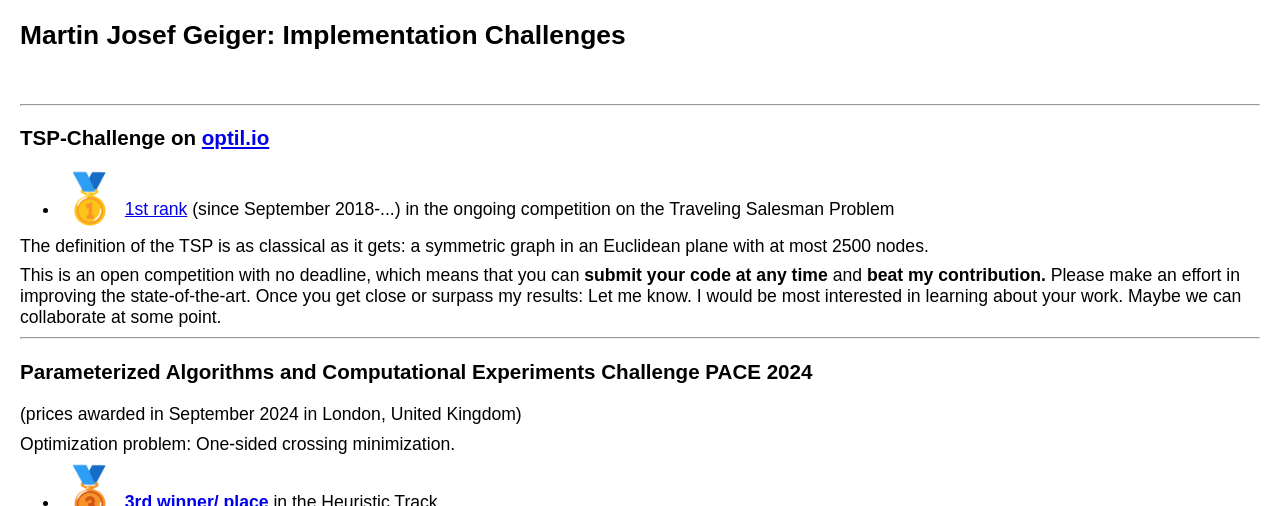
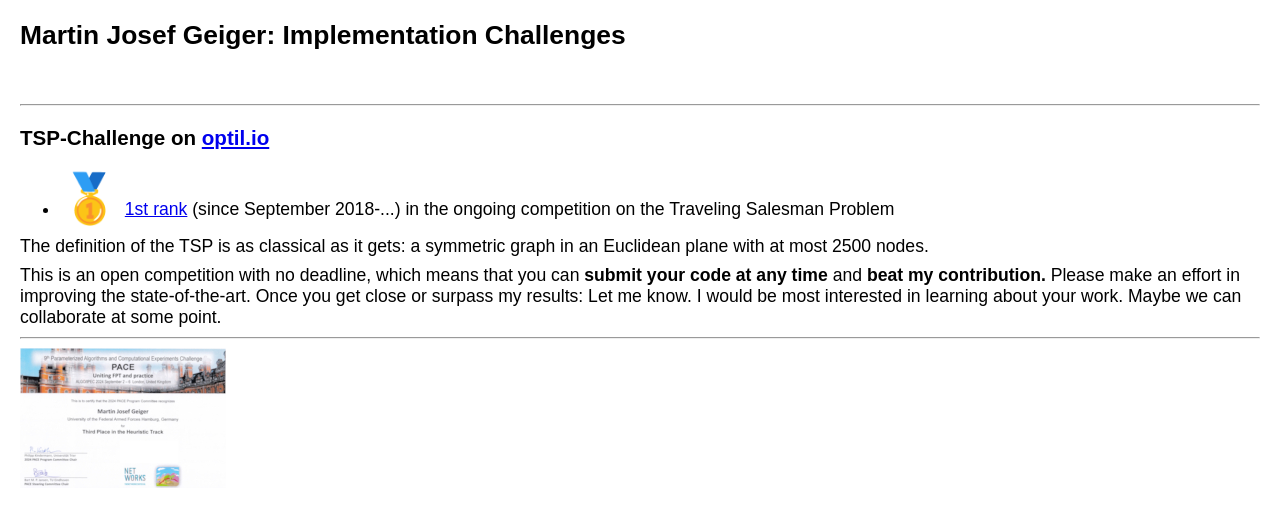
Before and after one commit to MartinJGeiger/martinjgeiger.github.io, a plain HTML site: page implementation_challenges.html in a window 1280 px wide. Shown: the top 506 px of the page. Drawn offline with Linux system fonts and the light colour scheme.

Commit message:
Add files via upload

```diff
--- a/implementation_challenges.html
+++ b/implementation_challenges.html
@@ -49,7 +49,8 @@
                   <hr />
                   <h3>TSP-Challenge on <a href="https://www.optil.io">optil.io</a></h3>
                   <ul>
-                     <li><font size="20">&#129351;</font> <a href="https://www.optil.io/optilion/problem/2#tab-4">1st rank</a> (since September 2018-...) in
+                     <li>
+                        <font size="20">&#129351;</font> <a href="https://www.optil.io/optilion/problem/2#tab-4">1st rank</a> (since September 2018-...) in
                         the ongoing competition on the Traveling Salesman Problem
                      </li>
                   </ul>   <p>The definition of the TSP is as classical as it gets: a symmetric graph in an Euclidean plane with at most 2500 nodes.</p>
@@ -63,6 +64,7 @@
 
 
                   <hr />
+                  <img src="pics/PACE2024.jpg" />
 
                   <h3>Parameterized Algorithms and Computational Experiments Challenge PACE 2024</h3>
                   <p>(prices awarded in September 2024 in London, United Kingdom)</p>
```
Lines whose indentation alone changed are shown as unchanged.
